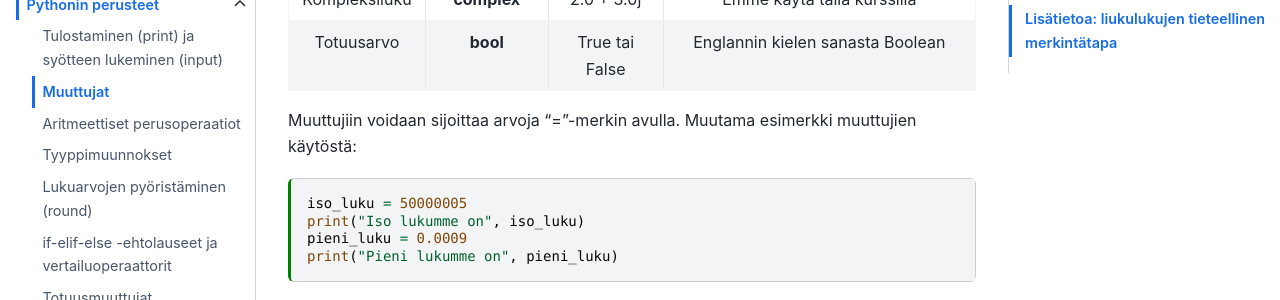
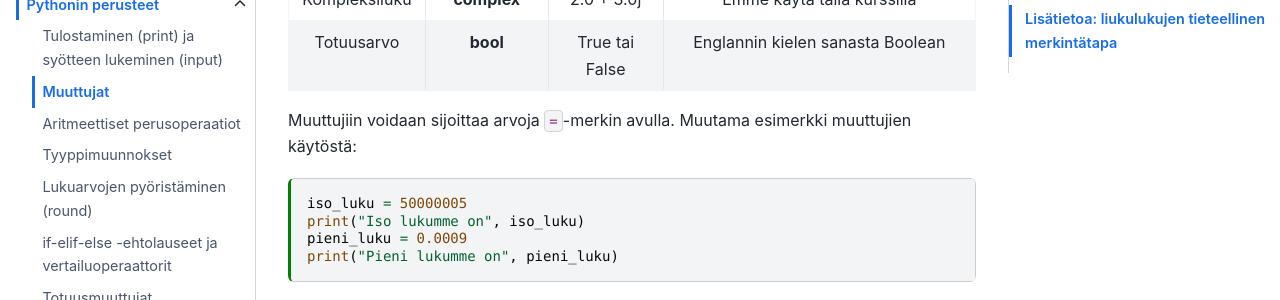
Before and after one commit to elina-ruha/CHEM-ohjelmointikurssikirja-test, a Jupyter Book: the page built from book/perusteet/muuttujat.md, in a window 1280 px wide and 900 px high, scrolled down 498 px. Shown: the part 150-450 px from the top of the window. Built offline with Jupyter Book 1.0.4 settings and Sphinx 7.4.7 and the Sphinx Book theme 1.1.4, drawn with Linux system fonts in a browser that asks for light colours; comment, search, counter and statistics services are not loaded; part of the change alters nothing that is shown.

````diff
--- a/book/perusteet/muuttujat.md
+++ b/book/perusteet/muuttujat.md
@@ -25,7 +25,7 @@ Tavallisia muuttujatyyppejä Pythonissa ovat:
 | Kompleksiluku | **complex** | 2.0 + 3.0j | Emme käytä tällä kurssilla |
 | Totuusarvo | **bool** | True tai False | Englannin kielen sanasta Boolean |
 
-Muuttujiin voidaan sijoittaa arvoja "="-merkin avulla. Muutama esimerkki muuttujien käytöstä:
+Muuttujiin voidaan sijoittaa arvoja `=`-merkin avulla. Muutama esimerkki muuttujien käytöstä:
 ```{code-cell} ipython3
 :tags: ["auto-execute-page"]
 iso_luku = 50000005
@@ -69,7 +69,7 @@ Pythonissa voi käyttää myös tieteellistä merkintätapaa, missä **2e5** tar
 tosi_pieni = 0.0000002
 print("Luku on:", tosi_pieni)
 ```
-:::::{card} Tehtävä 1.2.1
+:::::{card} Tehtävä
 ::::{question}
 :type: multiple-choice
 :variant: single-select
````
